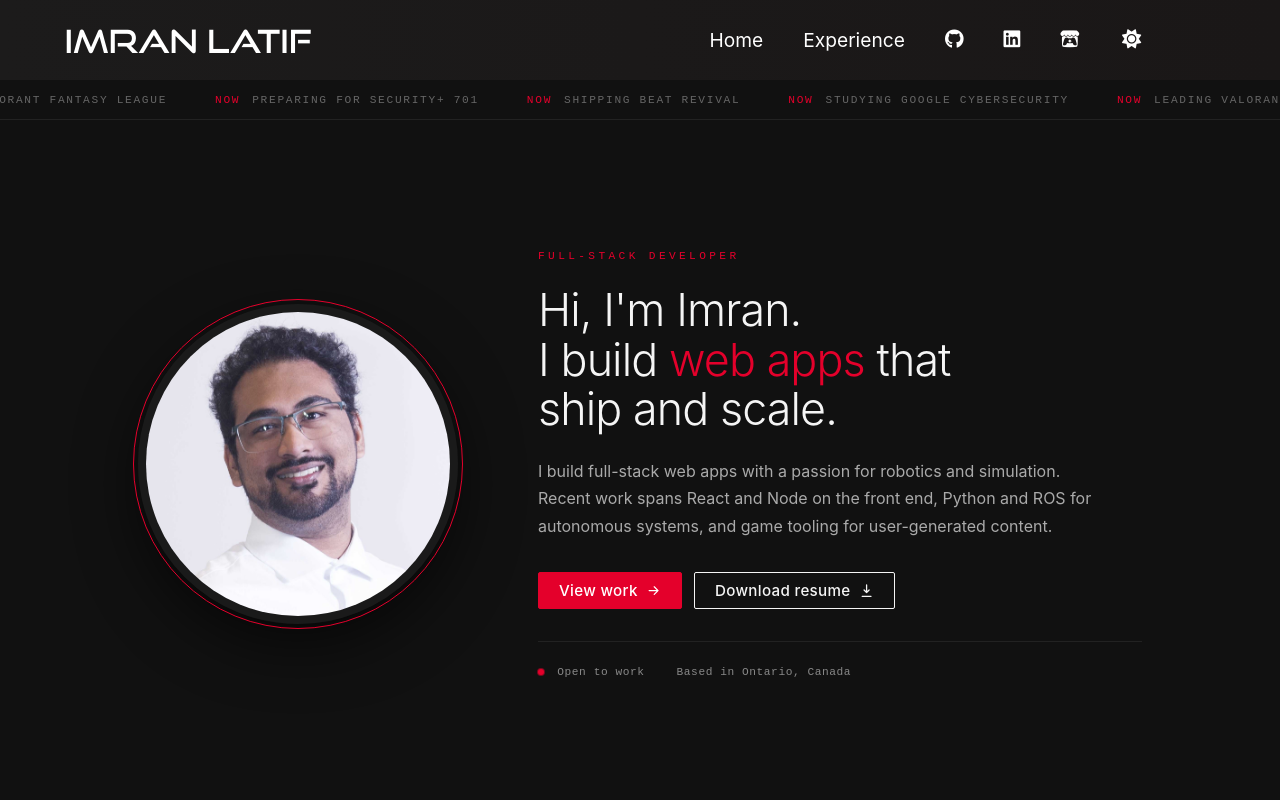
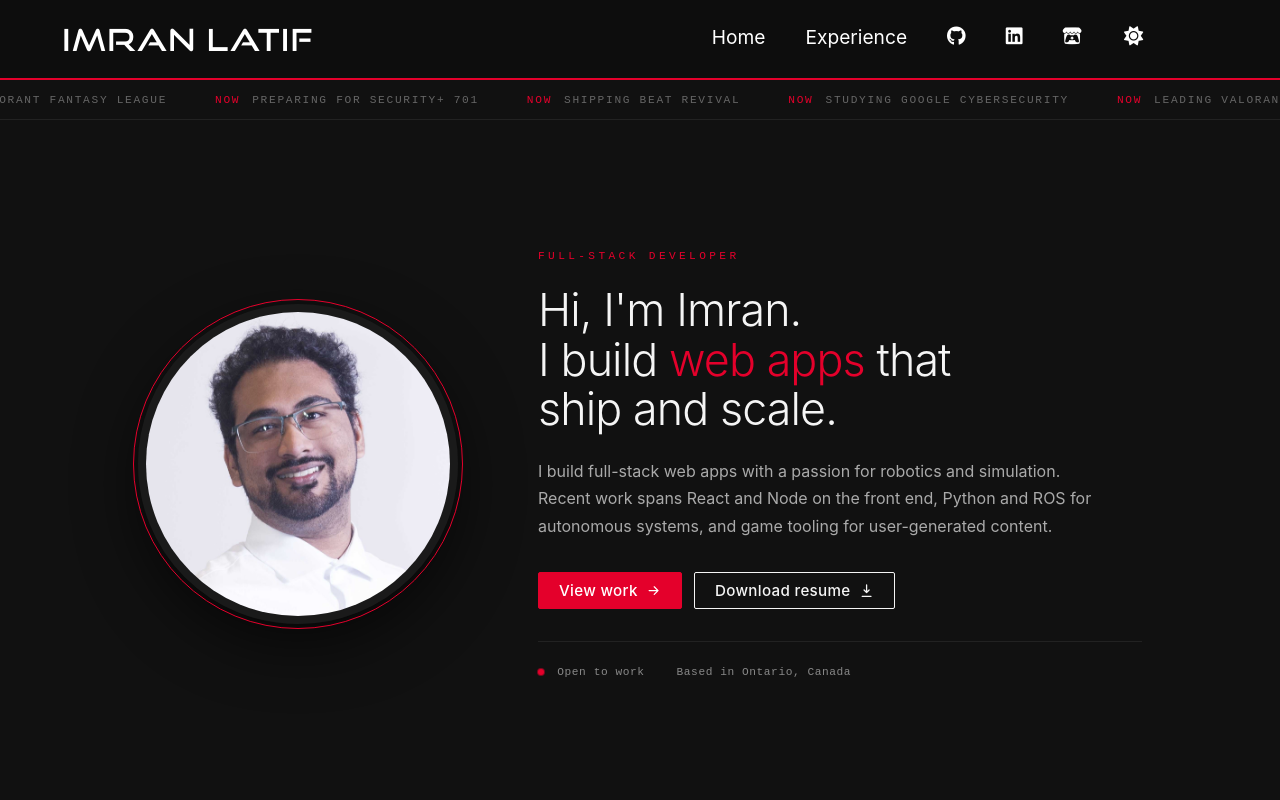
Before and after one commit to imran1503/Resume, a React (Create React App) app in the folder web_resume/: page /#/ in a window 1280 px wide. Shown: the top 800 px of the page. Built offline with nearby package versions, Linux system fonts and the light colour scheme; no server answers.

Commit message:
Set NavBar hover effect colour to red not green and made it apply to all elements.

```diff
--- a/web_resume/src/Components/Navbar.css
+++ b/web_resume/src/Components/Navbar.css
@@ -1,5 +1,23 @@
+/* =========================================================
+   MIRROR'S EDGE CATALYST — NAVBAR
+   Runner Vision red accent, flat surfaces, sharp corners
+   ========================================================= */
+
+:root {
+  --nav-accent: #e4002b; /* Mirror's Edge Catalyst red */
+  --nav-accent-glow: rgba(228, 0, 43, 0.55); /* Runner Vision highlight glow */
+  --nav-ink: #0d0d0d; /* near-black MEC surface */
+  --nav-bg: #1a1a1a; /* navbar base */
+  --nav-line: #2a2a2a; /* hairline separators */
+}
+
+/* =========================================================
+   NAVBAR SHELL
+   ========================================================= */
+
 .navbar {
-  background: linear-gradient(90deg, rgb(28, 27, 27) 0%, rgb(26, 23, 23) 100%);
+  background: var(--nav-ink);
+  border-bottom: 2px solid var(--nav-accent); /* single red line under the bar */
   height: 80px;
   display: flex;
   justify-content: center;
@@ -16,6 +34,7 @@
   align-items: center;
   height: 80px;
   max-width: 1500px;
+  width: 100%;
 }
 
 .navbar-logo {
@@ -25,23 +44,28 @@
   cursor: pointer;
   text-decoration: none;
   font-family: "Good Times", sans-serif;
-  font-size: 2rem;
+  font-size: 1.9rem;
   display: flex;
   align-items: center;
+  letter-spacing: 0.05em;
+  transition:
+    color 0.2s ease-out,
+    text-shadow 0.2s ease-out;
 }
 
-.fa-typo3 {
-  margin-left: 0.2rem;
-  font-size: 1.8rem;
+.navbar-logo:hover {
+  color: var(--nav-accent);
+  text-shadow: 0 0 10px var(--nav-accent-glow);
 }
+
+/* =========================================================
+   NAV MENU
+   ========================================================= */
 
 .nav-menu {
   display: grid;
-  grid-template-columns: repeat(
-    6,
-    auto
-  ); /* NUMBER OF ICONS THE NAV BAR CA HOLD IN ONE LINE ON THE LEFT SIDE */
-  grid-gap: 10px;
+  grid-template-columns: repeat(6, auto);
+  grid-gap: 2.5rem;
   list-style: none;
   text-align: center;
   width: 65vw;
@@ -51,6 +75,9 @@
 
 .nav-item {
   height: 80px;
+  display: flex;
+  align-items: center;
+  justify-content: center;
 }
 
 .nav-links {
@@ -58,40 +85,87 @@
   display: flex;
   align-items: center;
   text-decoration: none;
-  padding: 0.5rem 1rem;
+  padding: 0.5rem 0;
   height: 100%;
+  border-bottom: 4px solid transparent; /* reserved → no shift on hover */
+  box-sizing: border-box;
+  transition:
+    color 0.2s ease-out,
+    border-color 0.2s ease-out,
+    text-shadow 0.2s ease-out;
 }
 
-.nav-links:hover {
-  border-bottom: 4px solid #136b1a;
-  transition: all 0.2s ease-out;
+.nav-links:hover,
+.nav-links:focus-visible {
+  color: var(--nav-accent);
+  border-bottom-color: var(--nav-accent);
+  text-shadow: 0 0 8px var(--nav-accent-glow);
+  outline: none;
 }
+
+/* =========================================================
+   THEME TOGGLE (sun / moon)
+   ========================================================= */
+
+.nav-theme-toggle {
+  background: transparent;
+  border: none;
+  border-bottom: 4px solid transparent; /* reserved → no shift on hover */
+  color: #fff;
+  font-size: 1.2rem;
+  line-height: 1;
+  padding: 0.5rem 0;
+  cursor: pointer;
+  display: inline-flex;
+  align-items: center;
+  justify-content: center;
+  height: 100%;
+  width: 1.5rem; /* fixed width → sun↔moon swap never shifts the row */
+  flex-shrink: 0;
+  box-sizing: border-box;
+  transition:
+    color 0.2s ease-out,
+    border-color 0.2s ease-out,
+    text-shadow 0.2s ease-out;
+}
+
+.nav-theme-toggle:hover,
+.nav-theme-toggle:focus-visible {
+  color: var(--nav-accent);
+  border-bottom-color: var(--nav-accent);
+  text-shadow: 0 0 8px var(--nav-accent-glow);
+  outline: none;
+}
+
+.nav-theme-toggle svg,
+.nav-theme-toggle i {
+  width: 100%;
+  display: inline-flex;
+  align-items: center;
+  justify-content: center;
+  font-size: 1.2rem;
+}
+
+/* =========================================================
+   MOBILE MENU ICON
+   ========================================================= */
 
 .fa-bars {
   color: #fff;
+}
+
+.fa-times {
+  color: #fff;
+  font-size: 2rem;
 }
 
 .menu-icon {
   display: none;
 }
 
-.nav-theme-toggle {
-  background: transparent;
-  border: none;
-  color: #fff;
-  font-size: 1.2rem;
-  line-height: 1;
-  padding: 0;
-  cursor: pointer;
-  display: inline-flex;
-  align-items: center;
-  justify-content: center;
-  transition: color 0.2s;
-}
-
-.nav-theme-toggle:hover {
-  color: #e4002b;
-}
+/* =========================================================
+   RESPONSIVE — MOBILE
+   ========================================================= */
 
 @media screen and (max-width: 960px) {
   .NavbarItems {
@@ -109,15 +183,22 @@
     left: -100%;
     opacity: 1;
     transition: all 0.5s ease;
+    margin-right: 0;
+    grid-gap: 0;
   }
 
   .nav-menu.active {
     position: relative;
-    background: #242222;
+    background: var(--nav-bg);
     left: 0;
     opacity: 1;
     transition: all 0.5s ease;
     z-index: 1;
+  }
+
+  .nav-item {
+    height: auto;
+    width: 100%;
   }
 
   .nav-links {
@@ -125,12 +206,16 @@
     padding: 2rem;
     width: 100%;
     display: table;
+    border-bottom: none; /* underline is desktop-only */
+    height: auto;
   }
 
-  .nav-links:hover {
-    background-color: #136b1a;
-    color: #242424;
+  .nav-links:hover,
+  .nav-links:focus-visible {
+    background-color: var(--nav-accent);
+    color: #fff; /* white on red — sharp, MEC-flat */
     border-radius: 0;
+    text-shadow: none;
   }
 
   .navbar-logo {
@@ -138,6 +223,7 @@
     top: 0;
     left: 0;
     transform: translate(25%, 50%);
+    margin-left: 0;
   }
 
   .menu-icon {
@@ -150,9 +236,20 @@
     cursor: pointer;
   }
 
-  .fa-times {
+  .nav-theme-toggle {
+    width: 100%;
+    height: 100%;
+    padding: 2rem;
+    border-bottom: none;
+    display: flex;
+  }
+
+  .nav-theme-toggle:hover,
+  .nav-theme-toggle:focus-visible {
+    background-color: var(--nav-accent);
     color: #fff;
-    font-size: 2rem;
+    border-radius: 0;
+    text-shadow: none;
   }
 
   .nav-links-mobile {
@@ -173,51 +270,7 @@
 
   .nav-links-mobile:hover {
     background: #fff;
-    color: #242424;
+    color: var(--nav-ink);
     transition: 250ms;
   }
 }
-
-/* =========================================================
-   NORMALIZE NAVBAR GAP FIX
-   ========================================================= */
-
-/* 1. Increase the gap to account for the removed padding */
-.nav-menu {
-  grid-gap: 2.5rem; /* Adjust this value to make the gap tighter or wider */
-}
-
-/* 2. Remove horizontal padding so all items are spaced evenly by the grid-gap */
-.nav-links {
-  padding: 0.5rem 0;
-}
-
-/* 3. Ensure the theme toggle and social icons sit perfectly in the center of their grid cells */
-.nav-item {
-  display: flex;
-  align-items: center;
-  justify-content: center;
-}
-
-/* =========================================================
-   FIX ICON SIZE SWAPPING GAP SHIFT
-   ========================================================= */
-
-/* 1. Lock the button to a specific, fixed size */
-.nav-theme-toggle {
-  margin: 0;
-  width: 1.5rem; /* Set a fixed width */
-  height: 1.5rem; /* Set a fixed height */
-  flex-shrink: 0; /* Prevent it from squishing in flex containers */
-}
-
-/* 2. Force the icon (SVG or FontAwesome <i>) to fit perfectly inside that fixed box */
-.nav-theme-toggle svg,
-.nav-theme-toggle i {
-  width: 100%;
-  height: 100%;
-  display: flex;
-  align-items: center;
-  justify-content: center;
-  font-size: 1.2rem; /* Adjust if the font icon looks too small or large */
-}
```
